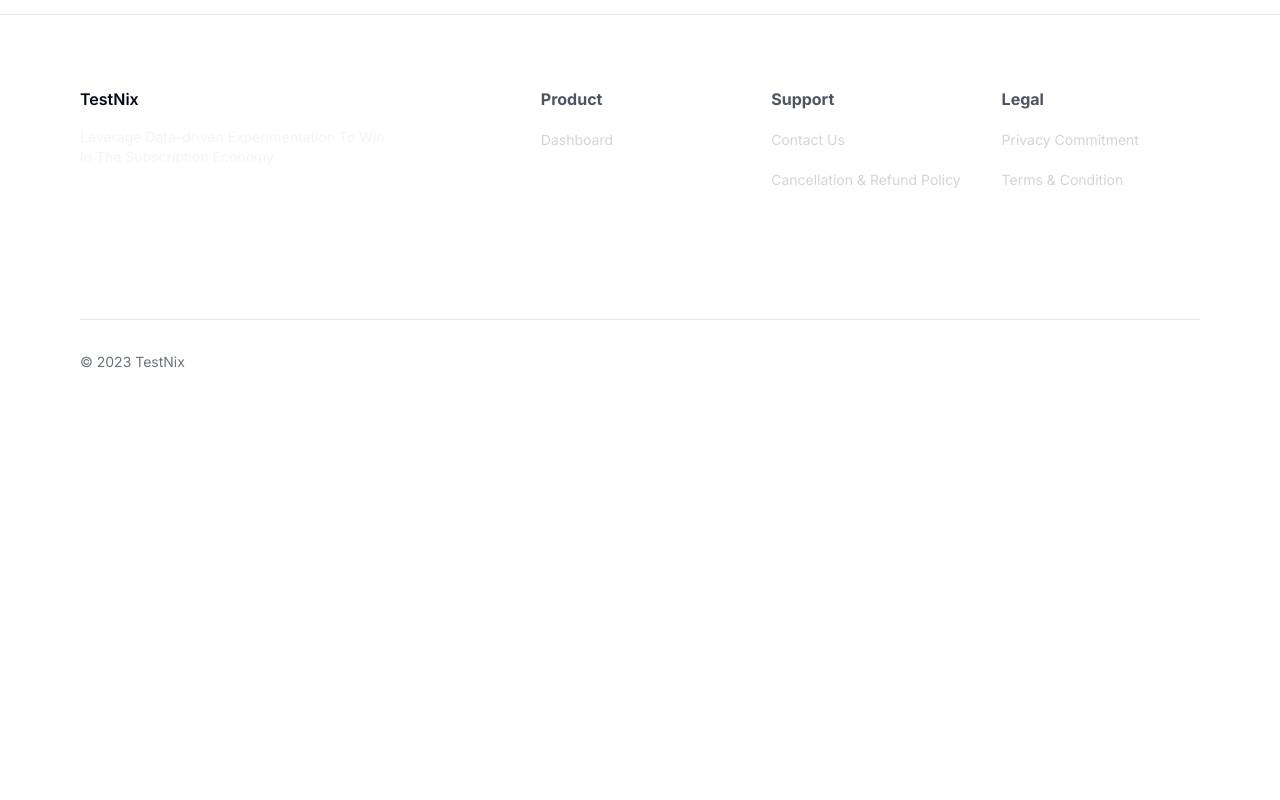
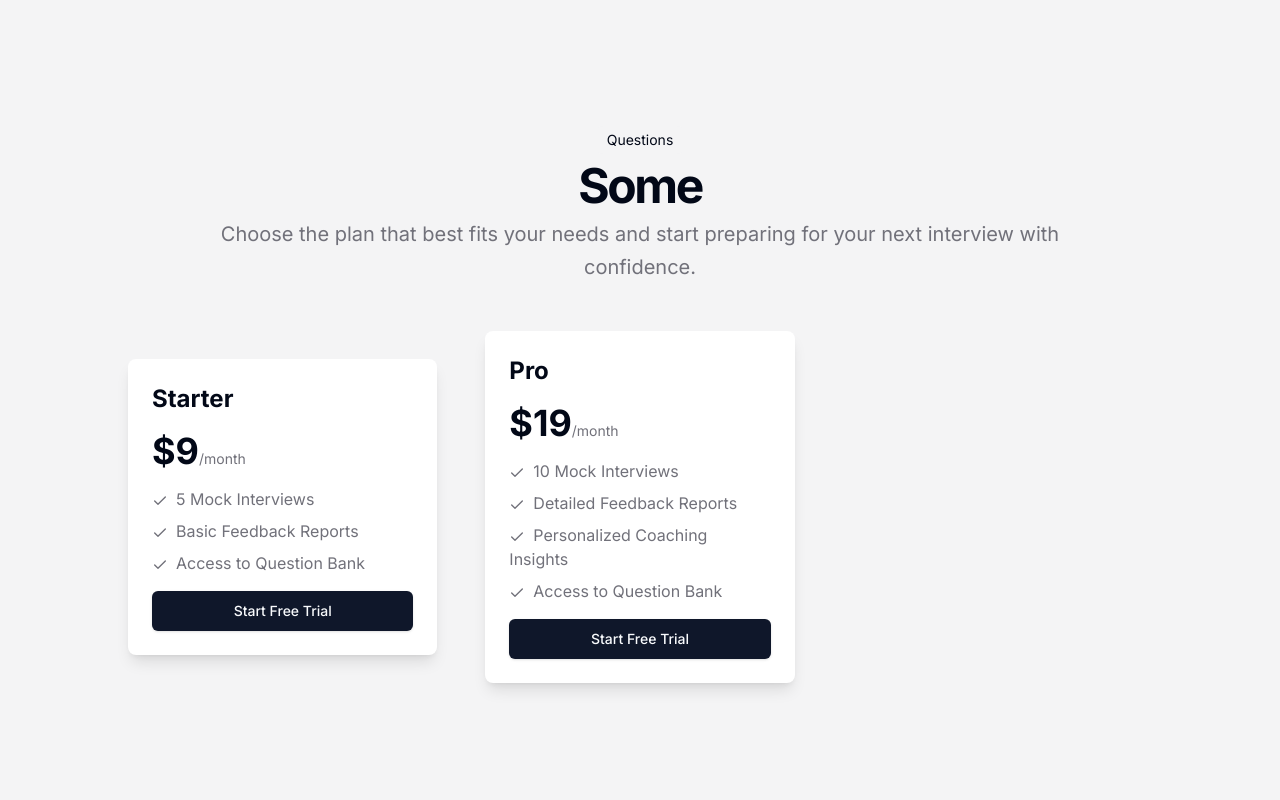
Before and after one commit to abhirupkumar/prepiq, a Next.js app: page / in a window 1280 px wide. Shown: the part 3840-4640 px from the top of the page. Before the commit the page ends 4244 px from the top, so only its background shows below. Built offline with nearby package versions, Linux system fonts and the light colour scheme.

Commit message:
chore: Add section for questions and pricing on home page

```diff
--- a/src/app/page.tsx
+++ b/src/app/page.tsx
@@ -86,7 +86,7 @@ export default function Home() {
             </div>
           </div>
         </section>
-        <section className="w-full px-6 py-12 md:py-24 lg:py-32">
+        <section id="examples" className="w-full px-6 py-12 md:py-24 lg:py-32">
           <div className="grid grid-cols-1 gap-8 md:grid-cols-2 md:gap-16">
             <div className="space-y-4">
               <h2 className="text-3xl font-bold">1) Generate Unlimited Practice Interview Questions</h2>
@@ -215,6 +215,86 @@ export default function Home() {
             </div>
           </div>
         </section>
+        <section id="questions" className="w-full py-12 md:py-24 lg:py-32 bg-muted">
+          <div className="container px-4 md:px-6">
+            <div className="flex flex-col items-center justify-center space-y-4 text-center">
+              <div className="space-y-2">
+                <div className="inline-block rounded-lg bg-muted px-3 py-1 text-sm">Questions</div>
+                <h2 className="text-3xl font-bold tracking-tighter sm:text-5xl">Some </h2>
+                <p className="max-w-[900px] text-muted-foreground md:text-xl/relaxed lg:text-base/relaxed xl:text-xl/relaxed">
+                  Choose the plan that best fits your needs and start preparing for your next interview with confidence.
+                </p>
+              </div>
+            </div>
+            <div className="mx-auto grid max-w-5xl items-center gap-6 py-12 lg:grid-cols-3 lg:gap-12">
+              <div className="flex flex-col justify-between rounded-lg bg-background p-6 shadow-lg">
+                <div className="space-y-4">
+                  <h3 className="text-2xl font-bold">Starter</h3>
+                  <p className="text-4xl font-bold">
+                    $9
+                    <span className="text-muted-foreground text-sm font-normal">/month</span>
+                  </p>
+                  <ul className="space-y-2 text-muted-foreground">
+                    <li>
+                      <CheckIcon className="mr-2 inline-block h-4 w-4" />
+                      5 Mock Interviews
+                    </li>
+                    <li>
+                      <CheckIcon className="mr-2 inline-block h-4 w-4" />
+                      Basic Feedback Reports
+                    </li>
+                    <li>
+                      <CheckIcon className="mr-2 inline-block h-4 w-4" />
+                      Access to Question Bank
+                    </li>
+                  </ul>
+                </div>
+                <Link
+                  href="#"
+                  className="mt-4 inline-flex h-10 items-center justify-center rounded-md bg-primary px-8 text-sm font-medium text-primary-foreground shadow transition-colors hover:bg-primary/90 focus-visible:outline-none focus-visible:ring-1 focus-visible:ring-ring disabled:pointer-events-none disabled:opacity-50"
+                  prefetch={false}
+                >
+                  Start Free Trial
+                </Link>
+              </div>
+              <div className="flex flex-col justify-between rounded-lg bg-background p-6 shadow-lg">
+                <div className="space-y-4">
+                  <h3 className="text-2xl font-bold">Pro</h3>
+                  <p className="text-4xl font-bold">
+                    $19
+                    <span className="text-muted-foreground text-sm font-normal">/month</span>
+                  </p>
+                  <ul className="space-y-2 text-muted-foreground">
+                    <li>
+                      <CheckIcon className="mr-2 inline-block h-4 w-4" />
+                      10 Mock Interviews
+                    </li>
+                    <li>
+                      <CheckIcon className="mr-2 inline-block h-4 w-4" />
+                      Detailed Feedback Reports
+                    </li>
+                    <li>
+                      <CheckIcon className="mr-2 inline-block h-4 w-4" />
+                      Personalized Coaching Insights
+                    </li>
+                    <li>
+                      <CheckIcon className="mr-2 inline-block h-4 w-4" />
+                      Access to Question Bank
+                    </li>
+                  </ul>
+                </div>
+                <Link
+                  href="#"
+                  className="mt-4 inline-flex h-10 items-center justify-center rounded-md bg-primary px-8 text-sm font-medium text-primary-foreground shadow transition-colors hover:bg-primary/90 focus-visible:outline-none focus-visible:ring-1 focus-visible:ring-ring disabled:pointer-events-none disabled:opacity-50"
+                  prefetch={false}
+                >
+                  Start Free Trial
+                </Link>
+              </div>
+              <div className="flex flex-col justify" />
+            </div>
+          </div>
+        </section>
       </MaxWidthWrapper>
     </>
 
```
